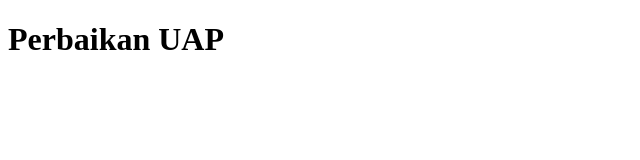
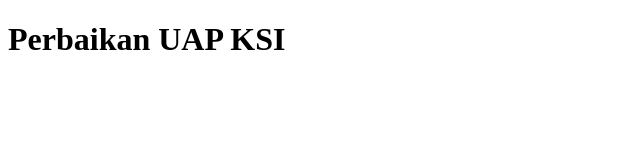
Before and after one commit to rahmadini1500/uap, a plain HTML site: page index.html in a window 1280 px wide. Shown: the whole page, without its empty margins (0-640 px from the left). Drawn offline with Linux system fonts and the light colour scheme.

Commit message:
memperbarui kata index

```diff
--- a/index.html
+++ b/index.html
@@ -4,6 +4,6 @@
     <title>Tugas Dini</title>
 </head>
 <body>
-    <h1>Perbaikan UAP</h1>
+    <h1>Perbaikan UAP KSI</h1>
 </body>
 </html>
```
